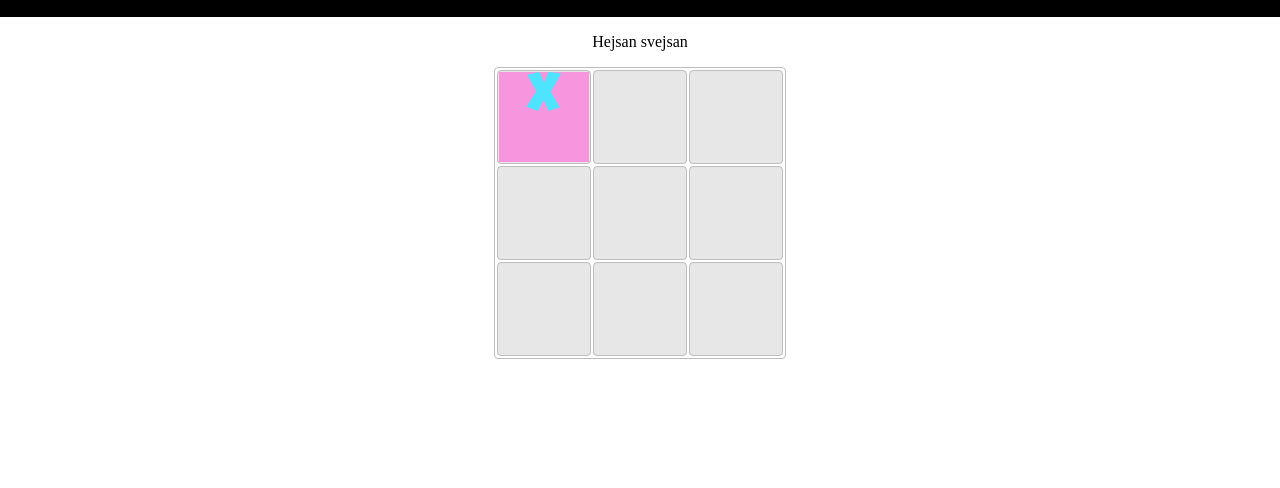
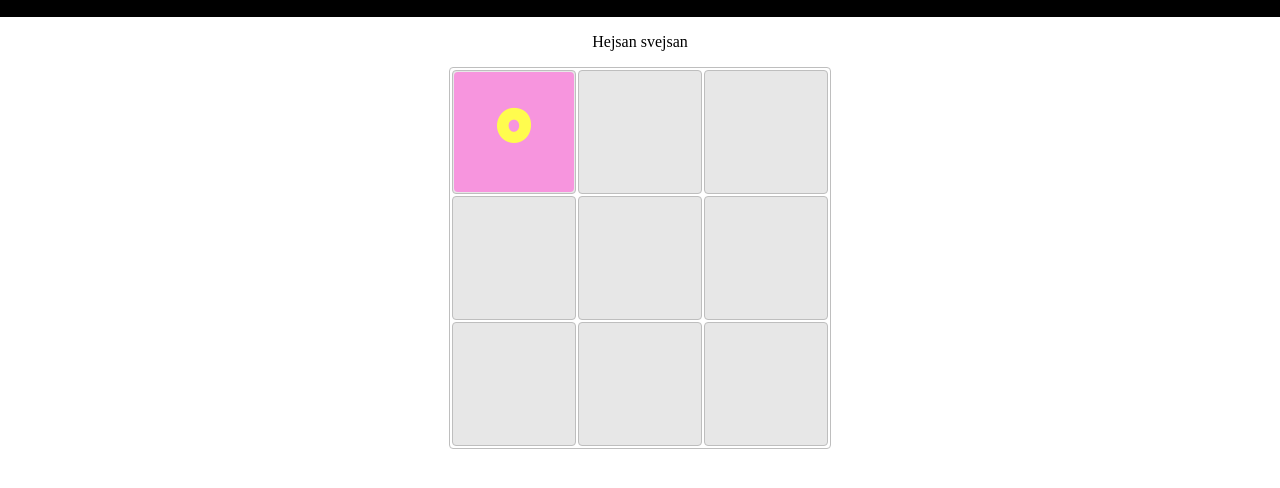
Before and after one commit to jonaslonn/mandatory-js2, a plain HTML site: page index.html in a window 1280 px wide. Both pictures are taken after a click on the link 544 px from the left and 195 px from the top of the page. Shown: the part 78-566 px from the top of the page. Drawn offline with Linux system fonts and the light colour scheme; a web font is replaced by a local one.

Commit message:
Added JS-Code to different users X and O, styled with CSS

```diff
--- a/index.html
+++ b/index.html
@@ -100,12 +100,5 @@
 
     </div>
 
-
-    <script>
-      function myFunction(value) {
-        document.getElementById(value).style.backgroundColor = "rgb(247, 149, 222)";
-        document.getElementById(value).innerHTML = "X";
-      }
-      </script>
 </body>
 </html>
--- a/style.css
+++ b/style.css
@@ -45,6 +45,10 @@ header {
     width:100%;
     height:100%;
     color: rgb(78, 228, 255);
+    display: flex;
+    align-items: center;
+    justify-content: center;
+    border-radius: 4px;
 }
 
 .square:hover {
@@ -59,8 +63,8 @@ table {
 }
 
 td {
-    width:90px;
-    height:90px;
+    width:120px;
+    height:120px;
     background-color:#E7E7E7;
     border: 1px solid rgb(190, 190, 190);
     border-radius: 4px;
--- a/tictactoe.js
+++ b/tictactoe.js
@@ -1 +1,35 @@
-console.log("tic tac toe");
+console.log("Welcome to tic tac toe");
+
+
+var count = 1;
+var user;
+var userChar;
+
+function myFunction(value) {
+
+    // Modulus to controll user and char to user
+    user = count % 2;
+
+    document.getElementById(value).style.backgroundColor = "rgb(247, 149, 222)";
+
+    console.log("Roundnumber:", count);
+    console.log(user, userChar);
+    console.log("Selected col with id", value);
+
+    // Connect char to user with modulus
+    if(user === 0)
+    {
+        userChar = 'X';
+        document.getElementById(value).style.color = "rgb(78, 228, 255)";
+
+    } else {
+        userChar = 'O';
+        document.getElementById(value).style.color = "rgb(255, 252, 78)";
+    }
+
+
+        // Print symbol connected to user
+        document.getElementById(value).innerHTML = userChar;
+
+        count++;
+  }
```
